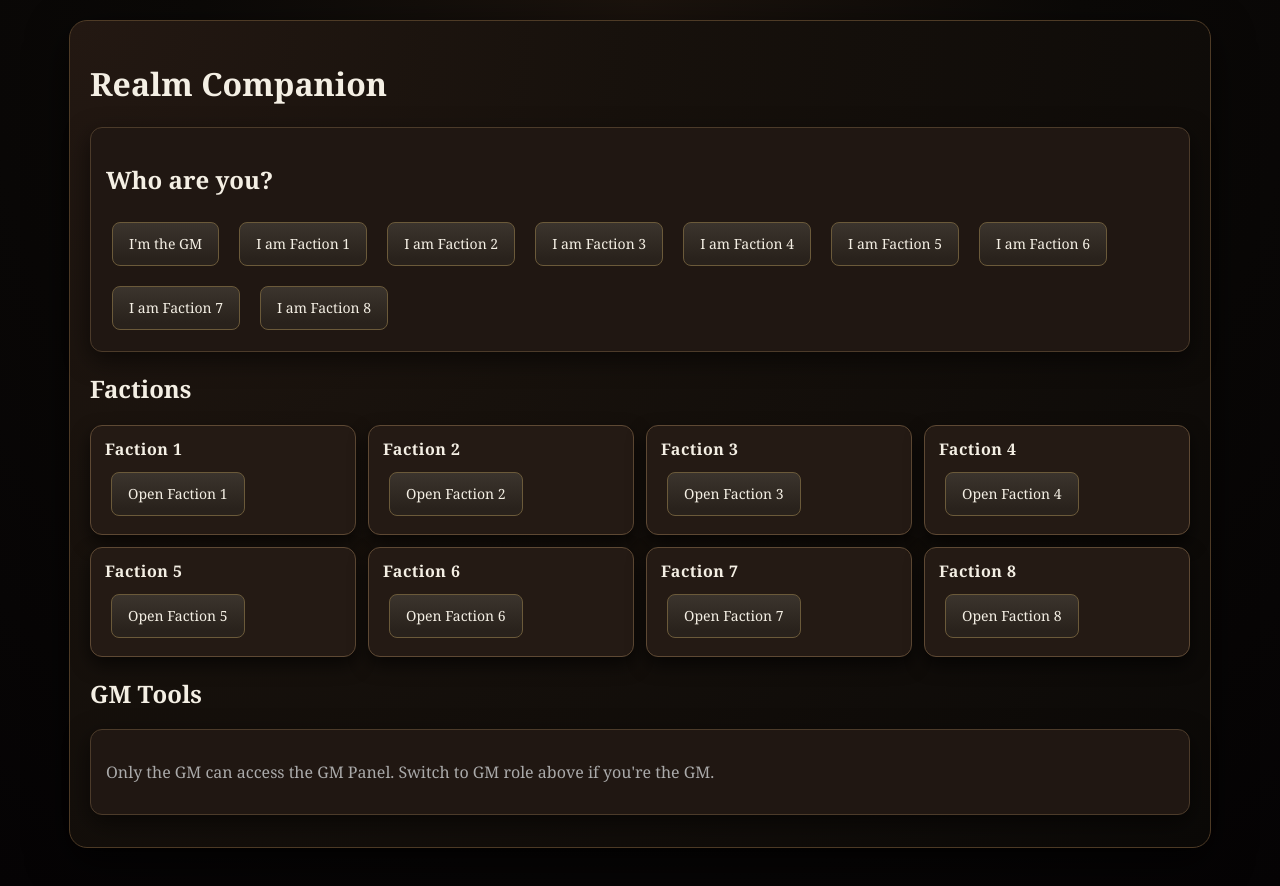
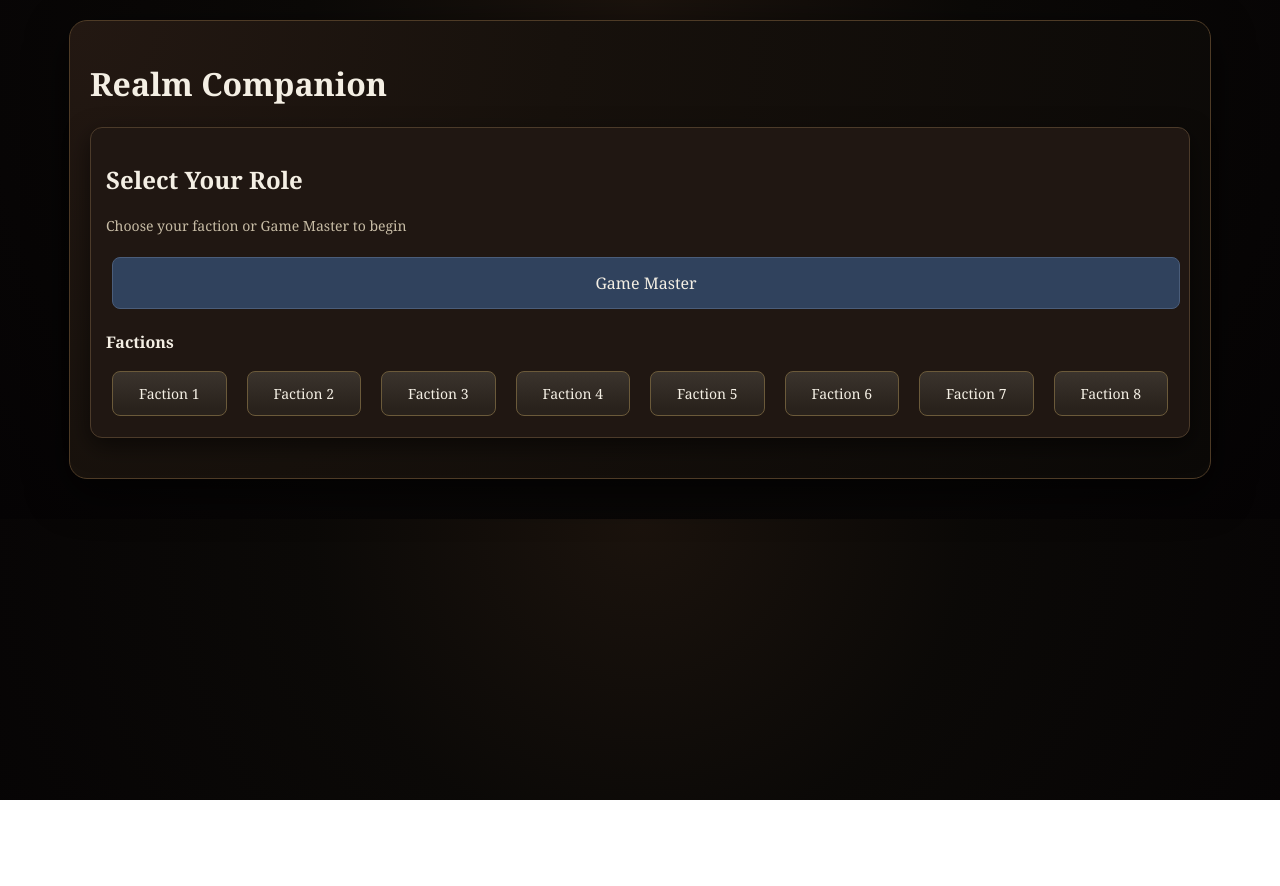
Before and after one commit to jbailey6200/region-companion, a React (Vite) app: page / in a window 1280 px wide. After the commit the page ends 800 px from the top, so only its background shows below. Built offline with nearby package versions, Linux system fonts and the light colour scheme.

Commit message:
pin for factions - updated firebase as well

```diff
--- a/src/pages/Faction.jsx
+++ b/src/pages/Faction.jsx
@@ -11,10 +11,10 @@ import {
   setDoc,
   updateDoc,
   addDoc,
-  deleteDoc,
 } from "firebase/firestore";
 import RegionCard from "../components/RegionCard";
 import ArmyCard from "../components/ArmyCard";
+import { getAuthState } from "../utils/auth";
 
 /* -------------------------------------------------------
    TOAST SYSTEM
@@ -136,9 +136,6 @@ const AGENT_UPKEEP = {
   enforcer: 2,
 };
 
-/**
- * Major economy calculator WITH UNREST EFFECTS
- */
 function calculateEconomy(regions) {
   let goldTotal = 0;
   let manpowerProdTotal = 0;
@@ -165,7 +162,6 @@ function calculateEconomy(regions) {
       if (counts[d]) counts[d] -= 1;
     });
 
-    // Per-region tallies before unrest
     let regionGold = 0;
     let regionManProd = 0;
     let regionManCost = 0;
@@ -275,33 +271,32 @@ export default function Faction() {
   const [role, setRole] = useState(null);
   const [myFactionId, setMyFactionId] = useState(null);
 
+  // Authorization check
   useEffect(() => {
-    const r = localStorage.getItem("role");
-    const f = localStorage.getItem("factionId");
-    if (r) setRole(r);
-    if (f) setMyFactionId(Number(f));
-  }, []);
+    const auth = getAuthState();
 
-  const isOwnerView = role === "faction" && myFactionId === Number(id);
-  const canEditAgents = isOwnerView || role === "gm";
+    if (!auth) {
+      navigate("/");
+      return;
+    }
 
-  /* -------------------------------------------------------
-     FIX #1: FACTION PRIVACY CHECK
-     Prevent faction players from viewing other factions' data
-  -------------------------------------------------------- */
-  if (role === "faction" && myFactionId !== null && myFactionId !== Number(id)) {
-    return (
-      <div className="container">
-        <h1>Access Denied</h1>
-        <p style={{ color: "#c7bca5", marginBottom: 20 }}>
-          You cannot view other factions' information.
-        </p>
-        <button onClick={() => navigate(`/faction/${myFactionId}`)}>
-          Return to Your Faction
-        </button>
-      </div>
-    );
-  }
+    setRole(auth.role);
+    setMyFactionId(auth.factionId);
+
+    // GM can view any faction
+    if (auth.role === "gm") {
+      return;
+    }
+
+    // Faction players can only view their own faction
+    if (auth.role === "faction" && auth.factionId !== Number(id)) {
+      navigate(`/faction/${auth.factionId}`);
+    }
+  }, [id, navigate]);
+
+  const isGM = role === "gm";
+  const isOwnerView = (role === "faction" && myFactionId === Number(id)) || isGM;
+  const canEditAgents = isOwnerView || isGM;
 
   /* ---------------- REGIONS ---------------- */
 
@@ -320,7 +315,6 @@ export default function Faction() {
     return () => unsub();
   }, [id]);
 
-  // Get ALL regions for agent location selection
   useEffect(() => {
     const unsub = onSnapshot(collection(db, "regions"), (snap) => {
       const list = snap.docs.map((doc) => ({ id: doc.id, ...doc.data() }));
@@ -399,10 +393,6 @@ export default function Faction() {
     await updateDoc(ref, { [field]: next });
   }
 
-  /* -------------------------------------------------------
-     FIX #2: LEVY LIMITS ENFORCEMENT
-     Prevent raising more levy units than potential allows
-  -------------------------------------------------------- */
   async function changeArmyLevy(armyId, field, delta) {
     if (!isOwnerView) return;
 
@@ -410,11 +400,9 @@ export default function Faction() {
     const current = army[field] || 0;
     const next = Math.max(0, current + delta);
 
-    // Calculate what the new total would be after this change
     const newTotalInf = totalLevyInfantryUnits + (field === "levyInfantry" ? (next - current) : 0);
     const newTotalArch = totalLevyArcherUnits + (field === "levyArchers" ? (next - current) : 0);
 
-    // Check if we're exceeding levy infantry potential
     if (field === "levyInfantry" && newTotalInf > levyInfPotentialUnits) {
       window.alert(
         `Cannot raise more levy infantry.\n\n` +
@@ -425,7 +413,6 @@ export default function Faction() {
       return;
     }
 
-    // Check if we're exceeding levy archer potential
     if (field === "levyArchers" && newTotalArch > levyArchPotentialUnits) {
       window.alert(
         `Cannot raise more levy archers.\n\n` +
@@ -436,7 +423,6 @@ export default function Faction() {
       return;
     }
 
-    // If we passed the checks, proceed with the update
     const ref = doc(db, "factions", String(id), "armies", armyId);
     await updateDoc(ref, { [field]: next });
   }
@@ -800,6 +786,15 @@ export default function Faction() {
       ? factionData.name
       : `Faction ${id}`;
 
+  // Don't render until role is set
+  if (!role) {
+    return (
+      <div className="container">
+        <h1>Loading...</h1>
+      </div>
+    );
+  }
+
   /* ---------------- RENDER MAIN ---------------- */
 
   return (
@@ -822,7 +817,7 @@ export default function Faction() {
           <button onClick={() => navigate("/")} style={{ marginBottom: 0 }}>
             ← Home
           </button>
-          {role === "gm" && (
+          {isGM && (
             <button onClick={() => navigate("/gm")} className="small">
               GM Panel
             </button>
@@ -834,11 +829,11 @@ export default function Faction() {
             You are{" "}
             <strong>
               Faction {myFactionId ?? "?"}
-              {isOwnerView ? " (this is you)" : ""}
+              {isOwnerView && !isGM ? " (this is you)" : ""}
             </strong>
           </p>
         )}
-        {role === "gm" && (
+        {isGM && (
           <p style={{ marginTop: 0, marginBottom: 0, color: "#c7bca5", fontSize: 13 }}>
             <strong>GM mode</strong>
           </p>
--- a/src/pages/Home.jsx
+++ b/src/pages/Home.jsx
@@ -1,98 +1,253 @@
 import { useEffect, useState } from "react";
 import { useNavigate } from "react-router-dom";
+import { verifyPin, getAuthState, setAuthState, clearAuthState } from "../utils/auth";
 
 export default function Home() {
-  const [role, setRole] = useState(null); // "gm" | "faction" | null
-  const [factionId, setFactionId] = useState(null); // number or null
+  const [authState, setAuthStateLocal] = useState(null);
+  const [selectedRole, setSelectedRole] = useState(null); // "gm" | faction number
+  const [pin, setPin] = useState("");
+  const [error, setError] = useState("");
+  const [isVerifying, setIsVerifying] = useState(false);
   const navigate = useNavigate();
 
   useEffect(() => {
-    const storedRole = localStorage.getItem("role");
-    const storedFaction = localStorage.getItem("factionId");
-    if (storedRole) setRole(storedRole);
-    if (storedFaction) setFactionId(Number(storedFaction));
+    const auth = getAuthState();
+    if (auth) {
+      setAuthStateLocal(auth);
+    }
   }, []);
 
-  function chooseGM() {
-    setRole("gm");
-    setFactionId(null);
-    localStorage.setItem("role", "gm");
-    localStorage.removeItem("factionId");
+  async function handlePinSubmit(e) {
+    e.preventDefault();
+    setError("");
+
+    if (pin.length !== 4) {
+      setError("PIN must be 4 digits");
+      return;
     }
 
-  function chooseFaction(id) {
-    setRole("faction");
-    setFactionId(id);
-    localStorage.setItem("role", "faction");
-    localStorage.setItem("factionId", String(id));
-    navigate(`/faction/${id}`);
+    setIsVerifying(true);
+
+    try {
+      const roleKey = selectedRole === "gm" ? "gm" : `faction${selectedRole}`;
+      const isValid = await verifyPin(roleKey, pin);
+
+      if (isValid) {
+        if (selectedRole === "gm") {
+          setAuthState("gm", null);
+          setAuthStateLocal({ role: "gm", factionId: null });
+          navigate("/gm");
+        } else {
+          setAuthState("faction", selectedRole);
+          setAuthStateLocal({ role: "faction", factionId: selectedRole });
+          navigate(`/faction/${selectedRole}`);
+        }
+      } else {
+        setError("Incorrect PIN. Please try again.");
+        setPin("");
+      }
+    } catch (err) {
+      setError("Error verifying PIN. Please try again.");
+      console.error(err);
+    } finally {
+      setIsVerifying(false);
+    }
   }
 
-  function resetRole() {
-    setRole(null);
-    setFactionId(null);
-    localStorage.removeItem("role");
-    localStorage.removeItem("factionId");
+  function handleRoleSelection(role) {
+    setSelectedRole(role);
+    setPin("");
+    setError("");
   }
 
+  function handleBackToSelection() {
+    setSelectedRole(null);
+    setPin("");
+    setError("");
+  }
+
+  function handleLogout() {
+    clearAuthState();
+    setAuthStateLocal(null);
+    setSelectedRole(null);
+    setPin("");
+    setError("");
+  }
+
+  // If authenticated, show logged-in view
+  if (authState) {
     return (
       <div className="container">
         <h1>Realm Companion</h1>
 
-      {role ? (
         <div className="card" style={{ marginBottom: "20px" }}>
           <p>
-            You are currently:{" "}
+            You are logged in as:{" "}
             <strong>
-              {role === "gm"
-                ? "GM"
-                : `Faction ${factionId ?? "?"}`}
+              {authState.role === "gm"
+                ? "Game Master"
+                : `Faction ${authState.factionId}`}
             </strong>
           </p>
-          <button onClick={resetRole}>Change Role</button>
+          <button onClick={handleLogout}>Logout</button>
         </div>
-      ) : (
-        <div className="card" style={{ marginBottom: "20px" }}>
-          <h2>Who are you?</h2>
-          <div style={{ display: "flex", gap: "8px", flexWrap: "wrap" }}>
-            <button onClick={chooseGM}>I'm the GM</button>
-            {[1, 2, 3, 4, 5, 6, 7, 8].map((f) => (
-              <button key={f} onClick={() => chooseFaction(f)}>
-                I am Faction {f}
+
+        <h2>Quick Navigation</h2>
+
+        {authState.role === "gm" ? (
+          <>
+            <div className="card" style={{ marginBottom: "16px" }}>
+              <button
+                onClick={() => navigate("/gm")}
+                style={{ background: "#0066cc", borderColor: "#004d99", width: "100%" }}
+              >
+                Open GM Panel
               </button>
-            ))}
             </div>
-        </div>
-      )}
 
-      <h2>Factions</h2>
+            <h3>Factions</h3>
             <div className="summary-row">
               {[1, 2, 3, 4, 5, 6, 7, 8].map((f) => (
                 <div key={f} className="summary-card">
                   <h3>Faction {f}</h3>
                   <button onClick={() => navigate(`/faction/${f}`)}>
-              Open Faction {f}
+                    View Faction {f}
                   </button>
                 </div>
               ))}
             </div>
+          </>
+        ) : (
+          <div className="card">
+            <button
+              onClick={() => navigate(`/faction/${authState.factionId}`)}
+              style={{ background: "#0066cc", borderColor: "#004d99", width: "100%" }}
+            >
+              View Your Faction
+            </button>
+          </div>
+        )}
+      </div>
+    );
+  }
 
-      <h2>GM Tools</h2>
-      <div className="card">
-        {role === "gm" ? (
+  // If role is selected, show PIN entry
+  if (selectedRole) {
+    return (
+      <div className="container">
+        <h1>Realm Companion</h1>
+
+        <div className="card" style={{ maxWidth: "400px", margin: "0 auto" }}>
           <button
-            onClick={() => navigate("/gm")}
-            style={{ background: "#0066cc", borderColor: "#004d99" }}
+            onClick={handleBackToSelection}
+            style={{ marginBottom: "16px" }}
           >
-            Open GM Panel
+            ← Back to Selection
           </button>
-        ) : (
-          <p style={{ color: "#aaa" }}>
-            Only the GM can access the GM Panel. Switch to GM role above if
-            you're the GM.
+
+          <h2 style={{ marginTop: 0 }}>
+            {selectedRole === "gm" ? "Game Master" : `Faction ${selectedRole}`}
+          </h2>
+
+          <p style={{ color: "#c7bca5", fontSize: "14px" }}>
+            Enter your 4-digit PIN to continue
+          </p>
+
+          <form onSubmit={handlePinSubmit}>
+            <input
+              type="password"
+              inputMode="numeric"
+              pattern="[0-9]*"
+              maxLength="4"
+              value={pin}
+              onChange={(e) => setPin(e.target.value.replace(/\D/g, ""))}
+              placeholder="Enter PIN"
+              autoFocus
+              style={{
+                width: "100%",
+                padding: "16px",
+                fontSize: "24px",
+                textAlign: "center",
+                letterSpacing: "8px",
+                borderRadius: "8px",
+                border: "1px solid #5e4934",
+                background: "#1d1610",
+                color: "#f4efe4",
+                marginBottom: "12px",
+                boxSizing: "border-box",
+              }}
+            />
+
+            {error && (
+              <p style={{ color: "#f97373", fontSize: "14px", marginBottom: "12px" }}>
+                {error}
               </p>
             )}
+
+            <button
+              type="submit"
+              disabled={pin.length !== 4 || isVerifying}
+              style={{
+                width: "100%",
+                padding: "12px",
+                fontSize: "16px",
+                background: "linear-gradient(180deg, #3b342d 0%, #29221c 85%)",
+                borderColor: "#6b5a3a",
+              }}
+            >
+              {isVerifying ? "Verifying..." : "Enter"}
+            </button>
+          </form>
+
+          <p style={{ fontSize: "12px", color: "#888", marginTop: "16px" }}>
+            {selectedRole === "gm"
+              ? "First-time login will set your PIN"
+              : "If this is your first login, the PIN you enter will be saved for future use"}
+          </p>
         </div>
       </div>
     );
   }
+
+  // Default: show role selection
+  return (
+    <div className="container">
+      <h1>Realm Companion</h1>
+
+      <div className="card" style={{ marginBottom: "20px" }}>
+        <h2>Select Your Role</h2>
+        <p style={{ color: "#c7bca5", fontSize: "14px" }}>
+          Choose your faction or Game Master to begin
+        </p>
+
+        <div style={{ marginTop: "16px", marginBottom: "12px" }}>
+          <button
+            onClick={() => handleRoleSelection("gm")}
+            style={{
+              width: "100%",
+              padding: "14px",
+              background: "#30425d",
+              borderColor: "#4a5d7a",
+              fontSize: "16px",
+            }}
+          >
+            Game Master
+          </button>
+        </div>
+
+        <h3 style={{ fontSize: "16px", marginBottom: "12px" }}>Factions</h3>
+        <div style={{ display: "grid", gridTemplateColumns: "repeat(auto-fit, minmax(120px, 1fr))", gap: "8px" }}>
+          {[1, 2, 3, 4, 5, 6, 7, 8].map((f) => (
+            <button
+              key={f}
+              onClick={() => handleRoleSelection(f)}
+              style={{ padding: "12px" }}
+            >
+              Faction {f}
+            </button>
+          ))}
+        </div>
+      </div>
+    </div>
+  );
+}
--- a/src/pages/RegionDetails.jsx
+++ b/src/pages/RegionDetails.jsx
@@ -265,7 +265,7 @@ export default function RegionDetails() {
   }
 
   const isGM = role === "gm";
-  const isOwner = role === "faction" && myFactionId === region.owner;
+  const isOwner = (role === "faction" && myFactionId === region.owner) || isGM;
 
   async function updateRegionFields(fields) {
     await updateDoc(doc(db, "regions", regionId), fields);
--- /dev/null
+++ b/src/utils/auth.js
@@ -0,0 +1,77 @@
+import { db } from "../firebase/config";
+import { doc, getDoc, setDoc } from "firebase/firestore";
+
+/**
+ * Verify a PIN for a given role
+ * @param {string} role - "gm" or "faction1" through "faction8"
+ * @param {string} pin - 4-digit PIN to verify
+ * @returns {Promise<boolean>} - true if PIN is correct
+ */
+export async function verifyPin(role, pin) {
+  try {
+    const authDoc = await getDoc(doc(db, "auth", role));
+
+    // If no PIN is set yet, auto-create with provided PIN
+    if (!authDoc.exists()) {
+      await setDoc(doc(db, "auth", role), { pin });
+      return true;
+    }
+
+    return authDoc.data().pin === pin;
+  } catch (error) {
+    console.error("Error verifying PIN:", error);
+    return false;
+  }
+}
+
+/**
+ * Check if user is authenticated
+ * @returns {object|null} - { role: string, factionId: number|null } or null
+ */
+export function getAuthState() {
+  const role = localStorage.getItem("role");
+  const factionId = localStorage.getItem("factionId");
+  const authenticated = localStorage.getItem("authenticated");
+
+  if (authenticated === "true" && role) {
+    return {
+      role,
+      factionId: factionId ? Number(factionId) : null,
+    };
+  }
+
+  return null;
+}
+
+/**
+ * Set authenticated state in localStorage
+ * @param {string} role - "gm" or "faction"
+ * @param {number|null} factionId - faction ID (1-8) or null for GM
+ */
+export function setAuthState(role, factionId = null) {
+  localStorage.setItem("role", role);
+  localStorage.setItem("authenticated", "true");
+  if (factionId !== null) {
+    localStorage.setItem("factionId", String(factionId));
+  } else {
+    localStorage.removeItem("factionId");
+  }
+}
+
+/**
+ * Clear authentication state
+ */
+export function clearAuthState() {
+  localStorage.removeItem("role");
+  localStorage.removeItem("factionId");
+  localStorage.removeItem("authenticated");
+}
+
+/**
+ * Update PIN for a role (GM only function)
+ * @param {string} role - "gm" or "faction1" through "faction8"
+ * @param {string} newPin - new 4-digit PIN
+ */
+export async function updatePin(role, newPin) {
+  await setDoc(doc(db, "auth", role), { pin: newPin });
+}
```
Also changed, not shown: src/index.css (+39 -0 lines). Lines whose indentation alone changed are shown as unchanged.
